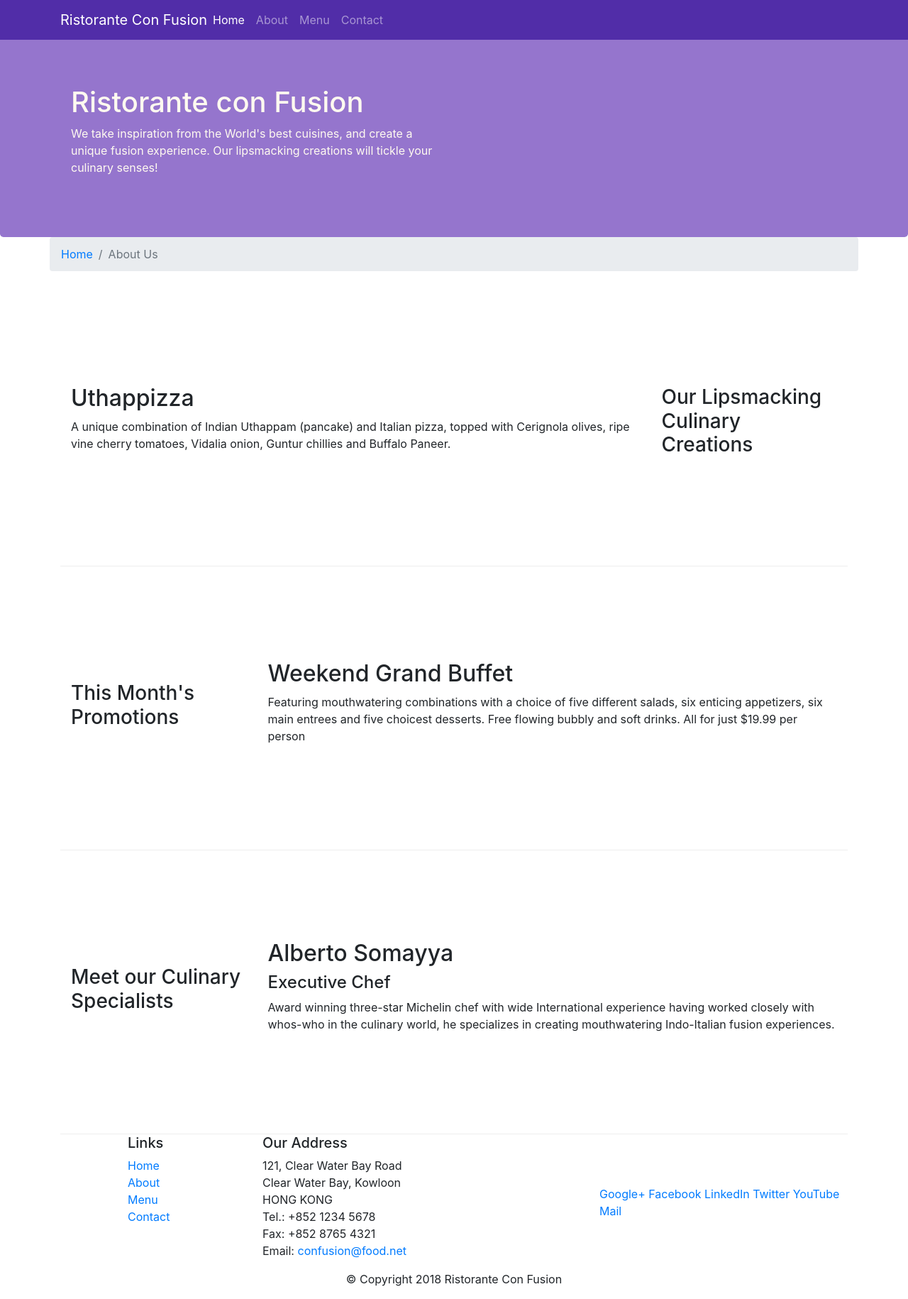
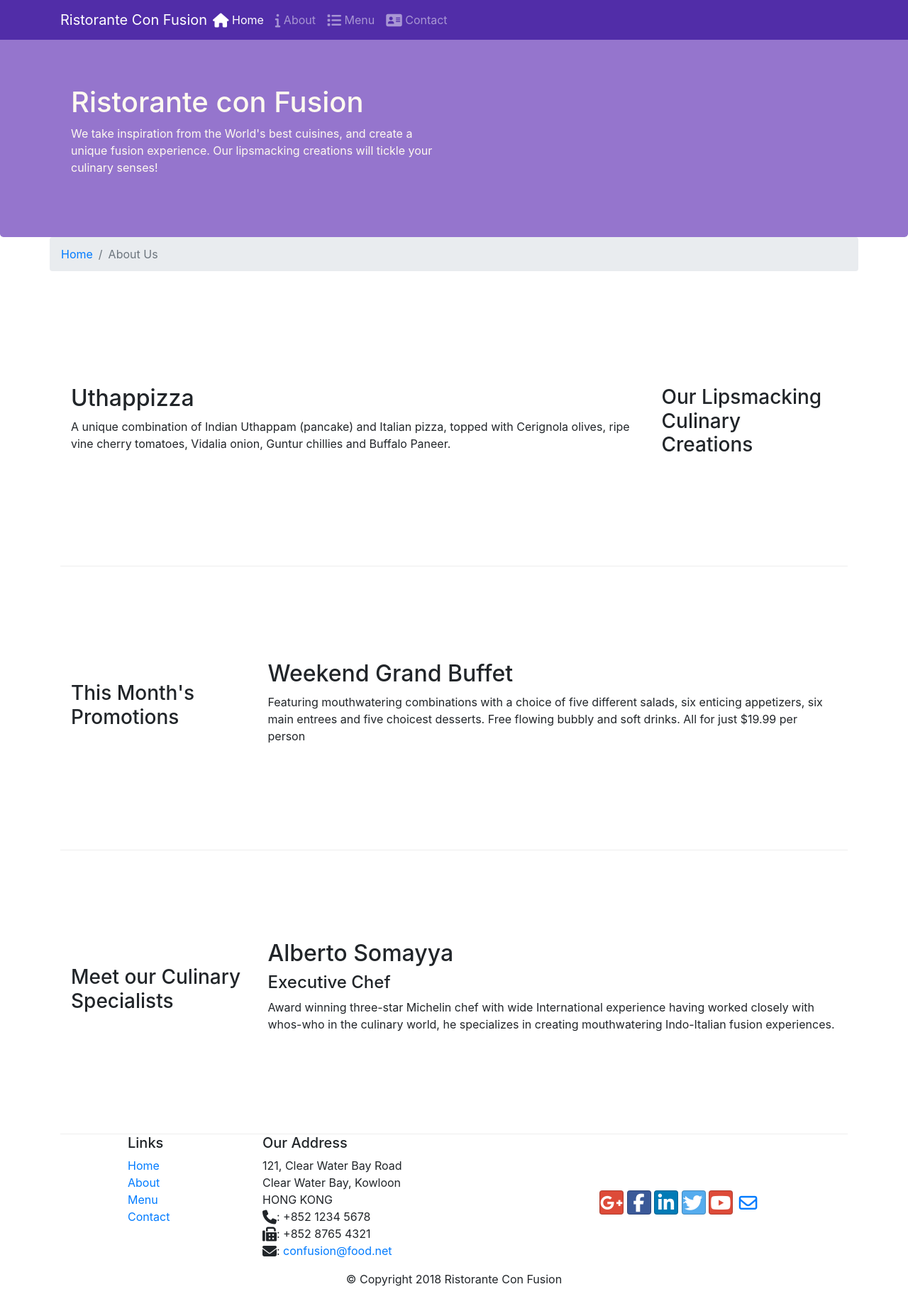
Before and after one commit to cloudXA/bootstrap-grid, a website: page index.html in a window 1280 px wide. Shown: the whole page at 71% size. Drawn offline with nearby package versions, Linux system fonts and the light colour scheme.

Commit message:
Icon Fonts

```diff
--- a/index.html
+++ b/index.html
@@ -12,6 +12,9 @@
 
     <!-- bootstrap css -->
     <link rel="stylesheet" href="node_modules\bootstrap\dist\css\bootstrap.min.css">
+    <link rel="stylesheet" href="node_modules/font-awesome/css/font-awesome.min.css">
+    <link rel="stylesheet" href="node_modules/bootstrap-social/bootstrap-social.css">
+
     <link rel="stylesheet" href="css/styled.css">
     <title>Ristorante Con Fusion</title>
 </head>
@@ -27,10 +30,10 @@
             <a class="navbar-brand mr-auto" href="#">Ristorante Con Fusion</a>
             <div class="collapse navbar-collapse" id="Navbar">
                 <ul class="navbar-nav mr-auto">
-                    <li class="nav-item active"><a class="nav-link" href="#">Home</a></li>
-                    <li class="nav-item"><a class="nav-link" href="./aboutus.html">About</a></li>
-                    <li class="nav-item"><a class="nav-link" href="#">Menu</a></li>
-                    <li class="nav-item"><a class="nav-link" href="#">Contact</a></li>
+                    <li class="nav-item active"><a class="nav-link" href="#"><span class="fa fa-home fa-lg"></span> Home</a></li>
+                    <li class="nav-item"><a class="nav-link" href="./aboutus.html"><span class="fa fa-info fa-lg"></span> About</a></li>
+                    <li class="nav-item"><a class="nav-link" href="#"><span class="fa fa-list fa-lg"></span> Menu</a></li>
+                    <li class="nav-item"><a class="nav-link" href="#"> <span class="fa fa-address-card fa-lg"></span> Contact</a></li>
                 </ul>
             </div>
 
@@ -111,19 +114,19 @@
 		              121, Clear Water Bay Road<br>
 		              Clear Water Bay, Kowloon<br>
 		              HONG KONG<br>
-		              Tel.: +852 1234 5678<br>
-		              Fax: +852 8765 4321<br>
-		              Email: <a href="mailto:confusion@food.net">confusion@food.net</a>
+		              <i class="fa fa-phone fa-lg"></i>: +852 1234 5678<br>
+		              <i class="fa fa-fax fa-lg"></i>: +852 8765 4321<br>
+		              <i class="fa fa-envelope fa-lg"></i>: <a href="mailto:confusion@food.net">confusion@food.net</a>
 		           </address>
                 </div>
                 <div class="col-12 col-sm-4 align-self-center">
                     <div>
-                        <a href="http://google.com/+">Google+</a>
-                        <a href="http://www.facebook.com/profile.php?id=">Facebook</a>
-                        <a href="http://www.linkedin.com/in/">LinkedIn</a>
-                        <a href="http://twitter.com/">Twitter</a>
-                        <a href="http://youtube.com/">YouTube</a>
-                        <a href="mailto:">Mail</a>
+                        <a class="btn btn-social-icon btn-google" href="http://google.com/+"><i class="fa fa-google-plus"></i></a>
+                        <a class="btn btn-social-icon btn-facebook" href="http://www.facebook.com/profile.php?id="><i class="fa fa-facebook"></i></a>
+                        <a class="btn btn-social-icon btn-linkedin" href="http://www.linkedin.com/in/"><i class="fa fa-linkedin"></i></a>
+                        <a class="btn btn-social-icon btn-twitter" href="http://twitter.com/"><i class="fa fa-twitter"></i>></a>
+                        <a class="btn btn-social-icon btn-google" href="http://youtube.com/"><i class="fa fa-youtube"></i></a>
+                        <a class="btn btn-social-icon" href="mailto:"><i class="fa fa-envelope-o"></i></a>
                     </div>
                 </div>
            </div>
--- a/package.json
+++ b/package.json
@@ -15,6 +15,7 @@
   },
   "dependencies": {
     "bootstrap": "^4.0.0",
+    "bootstrap-social": "^5.1.1",
     "jquery": "^3.3.1",
     "popper.js": "^1.12.9"
   }
```
Also changed, not shown: aboutus.html (+18 -14 lines), 1 other file.
